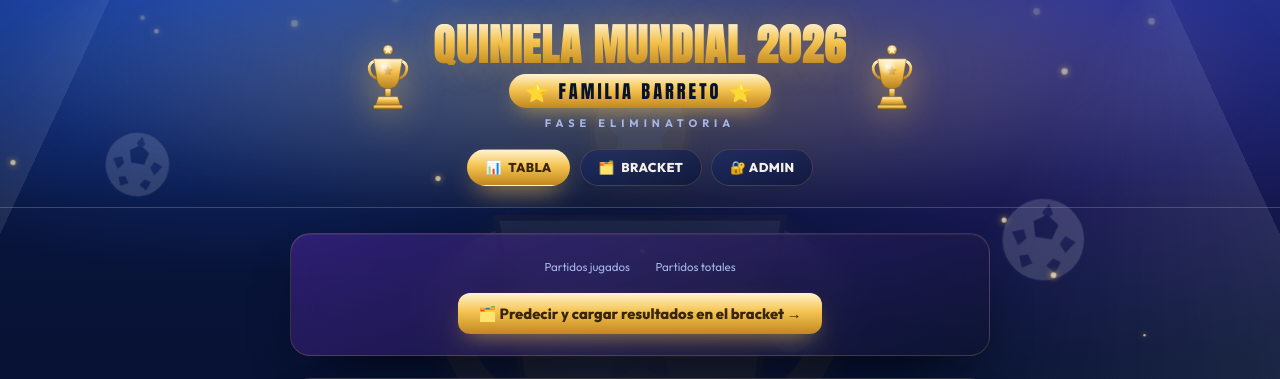
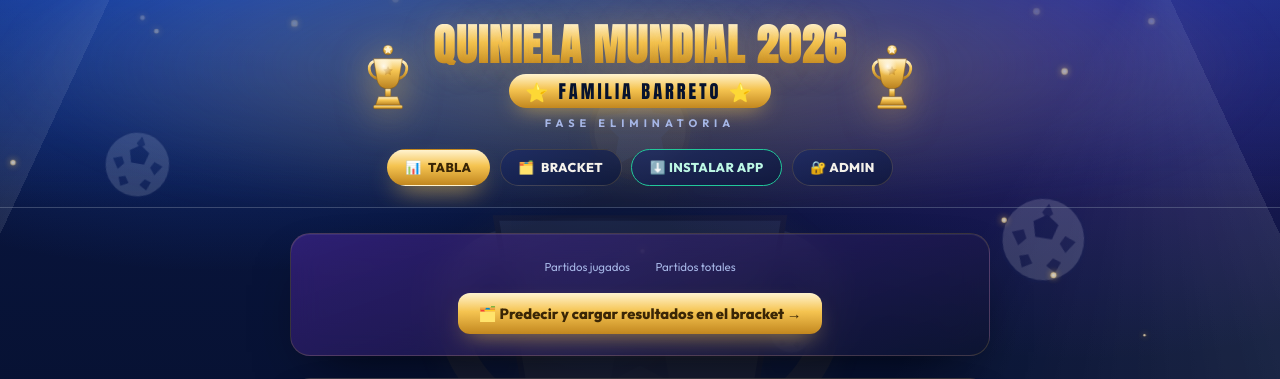
Before and after one commit to andresbarreto1788-pixel/QuinielaMundial2026, a FastAPI app: page / in a window 1280 px wide. Shown: the top 379 px of the page. Run offline with FastAPI, Linux system fonts and the light colour scheme; some libraries are stand-ins or nearby versions.

Commit message:
Botón Instalar app siempre visible con guía por dispositivo
Co-Authored-By: Claude Opus 4.8 <noreply@anthropic.com>

```diff
--- a/app/templates/base.html
+++ b/app/templates/base.html
@@ -101,6 +101,9 @@
         nav a.activo{background:var(--grad-oro);color:#3a2606;border-color:transparent;
             box-shadow:0 12px 26px -10px rgba(245,196,81,.8)}
         nav .b-instalar{border-color:var(--verde);color:#bdf7e4}
+        nav .b-instalar.listo{animation:pulsoInstalar 1.8s ease-in-out infinite}
+        @keyframes pulsoInstalar{0%,100%{box-shadow:0 0 0 0 rgba(34,199,154,.5)}
+            50%{box-shadow:0 0 0 8px rgba(34,199,154,0)}}
 
         main{max-width:1500px;margin:1.6rem auto;padding:0 1rem;position:relative}
 
@@ -184,7 +187,7 @@
         <nav>
             <a href="/" class="{{ 'activo' if request.url.path == '/' else '' }}"><span class="ic">📊</span>Tabla</a>
             <a href="/bracket" class="{{ 'activo' if request.url.path == '/bracket' else '' }}"><span class="ic">🗂️</span>Bracket</a>
-            <button id="btnInstalar" class="b-instalar" hidden>⬇️ Instalar app</button>
+            <button id="btnInstalar" class="b-instalar">⬇️ Instalar app</button>
             {% if es_admin %}
                 <a href="/logout">👤 {{ request.session.get('admin') }} · Salir</a>
             {% else %}
@@ -257,17 +260,23 @@
         (function(){
             const btn=document.getElementById('btnInstalar');
             if(!btn) return;
+            // Si ya está instalada (abierta como app), no hace falta el botón.
+            const instalada=window.navigator.standalone||window.matchMedia('(display-mode: standalone)').matches;
+            if(instalada){btn.style.display='none';return;}
             let prompt=null;
-            window.addEventListener('beforeinstallprompt',e=>{e.preventDefault();prompt=e;btn.hidden=false;});
-            const esiOS=/iphone|ipad|ipod/i.test(navigator.userAgent);
-            const instalada=window.navigator.standalone||window.matchMedia('(display-mode: standalone)').matches;
-            if(esiOS && !instalada) btn.hidden=false;   // iOS no dispara el evento: mostramos guía
+            window.addEventListener('beforeinstallprompt',e=>{e.preventDefault();prompt=e;btn.classList.add('listo');});
             btn.addEventListener('click',async()=>{
-                if(prompt){prompt.prompt();await prompt.userChoice;prompt=null;btn.hidden=true;}
-                else if(esiOS){alert('Para instalar en iPhone/iPad:\n\n1) Toca el botón Compartir (cuadro con flecha ↑)\n2) Elige "Añadir a pantalla de inicio".');}
-                else{alert('Abre el menú del navegador (⋮) y elige "Instalar app" o "Agregar a pantalla principal".');}
+                if(prompt){prompt.prompt();await prompt.userChoice;prompt=null;return;}
+                const ua=navigator.userAgent;
+                if(/iphone|ipad|ipod/i.test(ua)){
+                    alert('📲 Instalar en iPhone/iPad (Safari):\n\n1) Toca Compartir (cuadro con flecha ↑)\n2) "Añadir a pantalla de inicio"\n3) "Añadir"');
+                }else if(/android/i.test(ua)){
+                    alert('📲 Instalar en Android (Chrome):\n\n1) Abre el menú ⋮ (arriba a la derecha)\n2) "Instalar app" o "Agregar a pantalla principal"');
+                }else{
+                    alert('📲 Instalar en computadora (Chrome/Edge):\n\nHaz clic en el ícono de instalar (⊕) en la barra de direcciones, o menú ⋮ → "Instalar Quiniela…".');
+                }
             });
-            window.addEventListener('appinstalled',()=>{btn.hidden=true;});
+            window.addEventListener('appinstalled',()=>{btn.style.display='none';});
         })();
     </script>
 </body>
```
